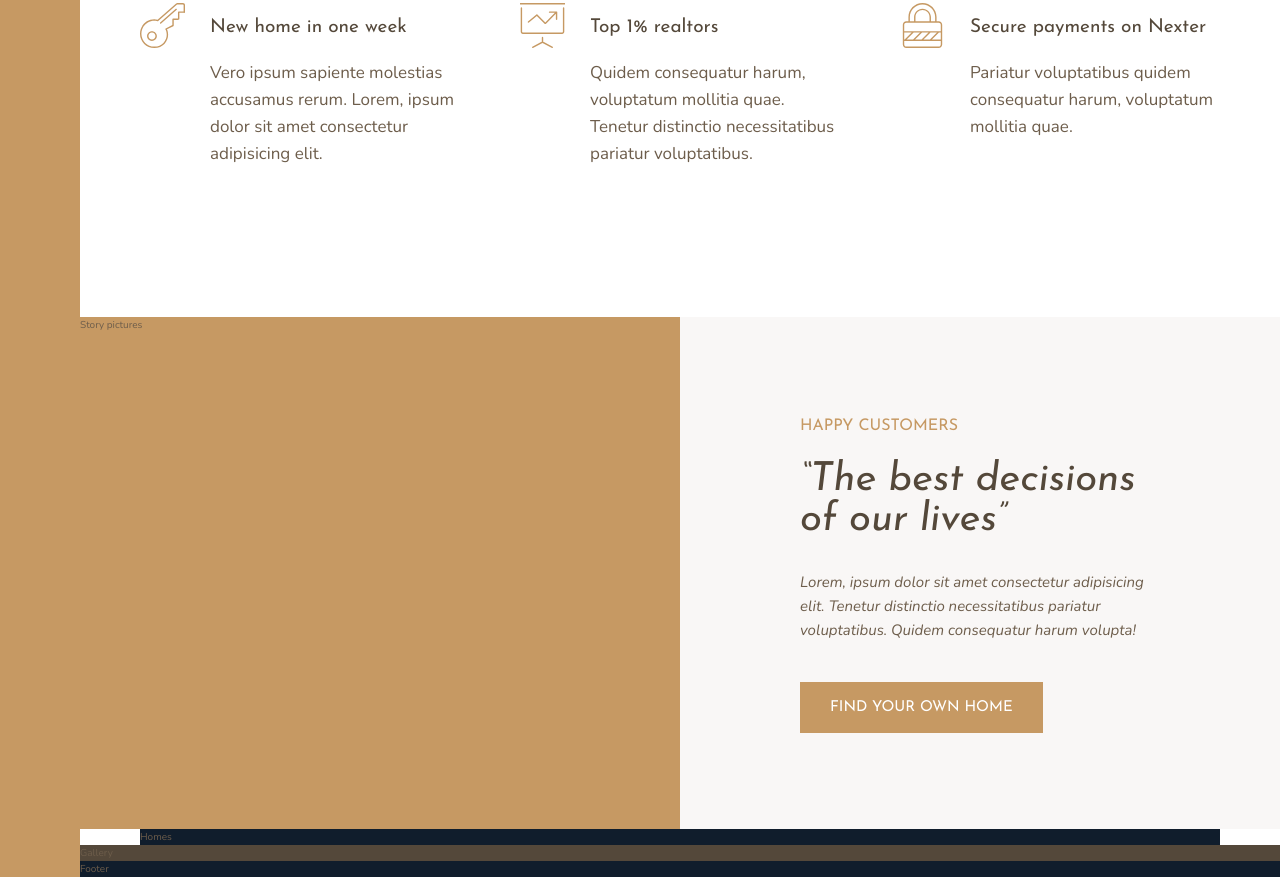
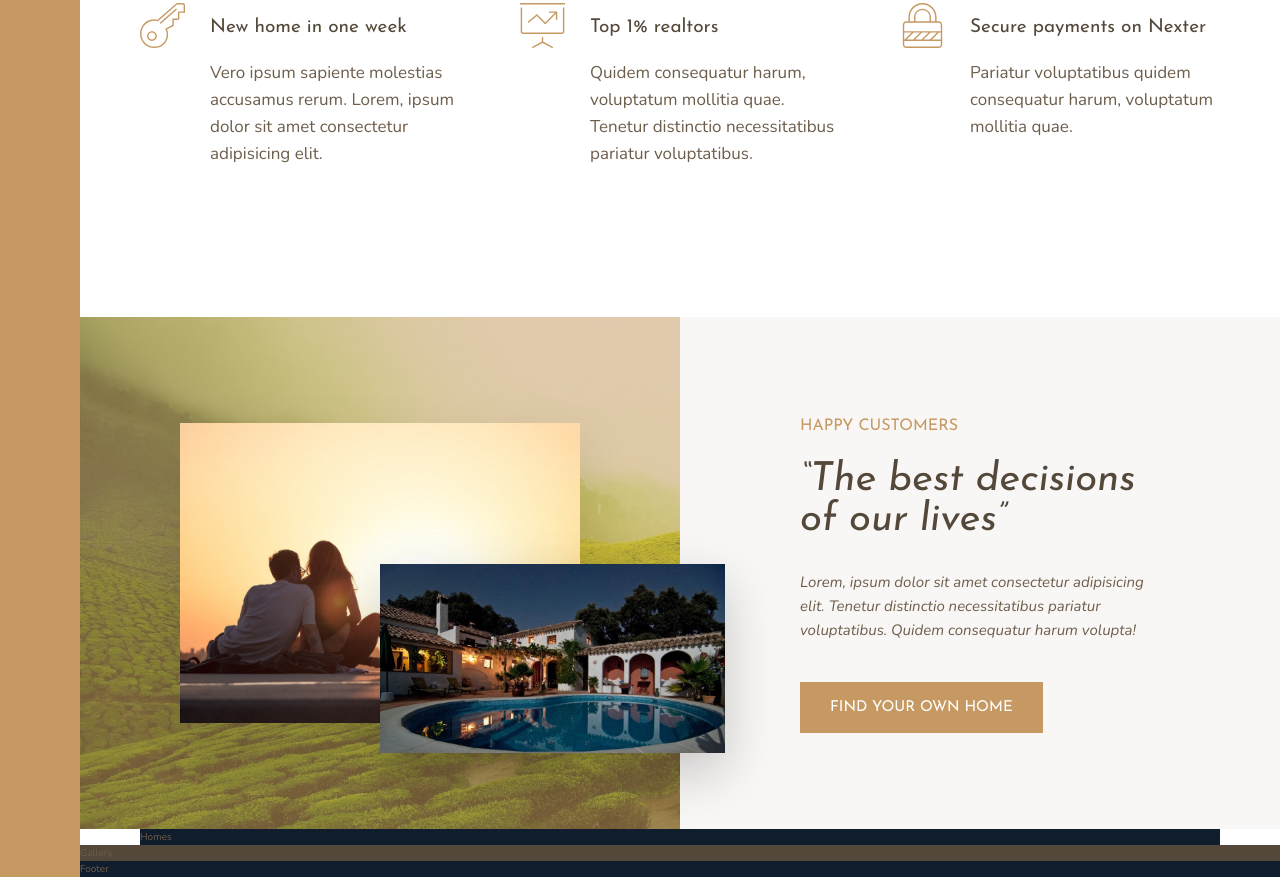
Before and after one commit to karimshalapy/nexter, a website: page index.html in a window 1280 px wide. Shown: the part 991-1868 px from the top of the page. Drawn offline with nearby package versions, Linux system fonts and the light colour scheme.

Commit message:
add story images and style them

```diff
--- a/index.html
+++ b/index.html
@@ -94,7 +94,10 @@
 
 
     <!--Story section start-->
-    <div class="story__pictures">Story pictures</div>
+    <div class="story__pictures">
+        <img src="./img/story-1.jpeg" alt="Couple with a new house" class="story__img story__img--1" />
+        <img src="./img/story-2.jpeg" alt="New house" class="story__img story__img--2" />
+    </div>
 
     <section class="story__content">
         <h2 class="heading-3 mb-sm">Happy customers</h2>
--- a/sass/_story.scss
+++ b/sass/_story.scss
@@ -1,8 +1,29 @@
 .story {
     &__pictures {
-        background-color: $color-primary;
+        background-image: linear-gradient(rgba($color-primary, .5),rgba($color-primary, .5)),
+                          url("../img/back.jpg");
+        background-size: cover;
         grid-column: full_bleed-start/span 5;
+
+        display: grid;
+        grid-template-columns: repeat(6, 1fr);
+        grid-template-rows: repeat(6, 1fr);
+        align-items: center;
     }
+    &__img {
+        &--1 {
+            grid-area: 2/2/6/6;
+            width: 100%;
+            box-shadow: 0 2rem 5rem rgba($color-black, .1);
+        }
+        &--2 {
+            grid-area: 4/4/6/8;
+            width: 115%;
+            z-index: 1;
+            box-shadow: 0 2rem 5rem rgba($color-black, .2);
+        }
+    }
+
     &__content {
         background-color: $color-grey-light-1;
         grid-column: span 5/full_bleed-end;
```
Also changed, not shown: css/main.css.
